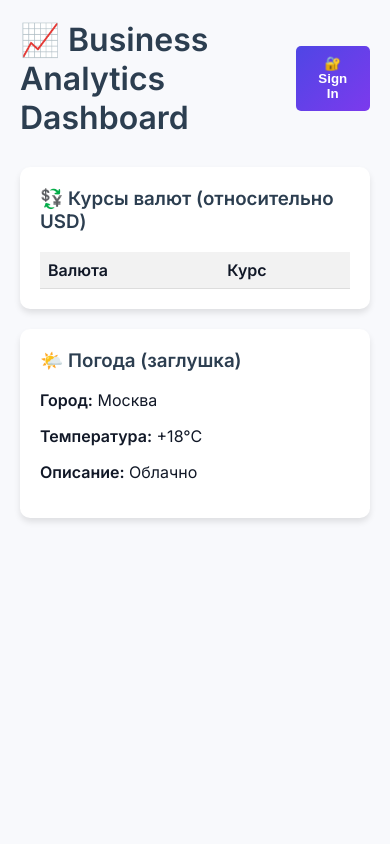
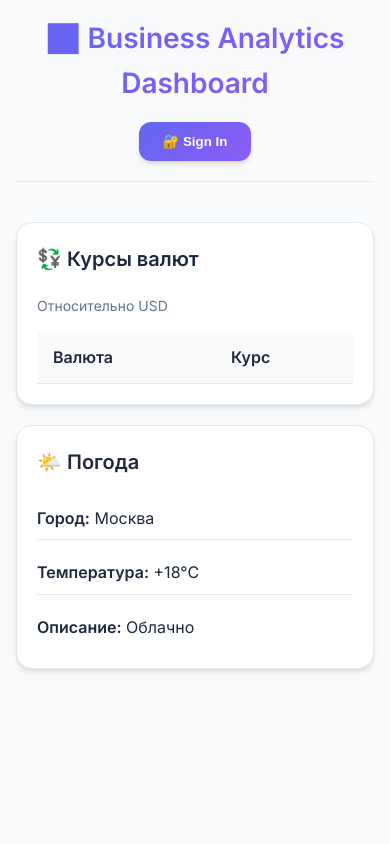
Before and after one commit to peggy-lee-zorba/Peggy_Lee_Zorba_ai, a Flask app: page / in a window 390 px wide. Run offline with Flask 3, Linux system fonts and the light colour scheme; data that the repository does not hold is empty.

Commit message:
251023-010-deepseek

```diff
--- a/static/script.js
+++ b/static/script.js
@@ -57,6 +57,7 @@ async function askAI() {
     if (!btn || !resDiv) return;
 
     btn.disabled = true;
+    btn.classList.add('loading');
     btn.innerText = "⏳ Думаю...";
 
     resDiv.innerHTML = "<p>Обрабатываю запрос...</p>";
@@ -81,6 +82,7 @@ async function askAI() {
     } finally {
         if (btn) {
             btn.disabled = false;
+            btn.classList.remove('loading');
             btn.innerText = "Отправить запрос";
         }
     }
--- a/static/style.css
+++ b/static/style.css
@@ -1,122 +1,198 @@
-body {
-    font-family: "Inter", "Segoe UI", Tahoma, Geneva, Verdana, sans-serif;
-    background: #F8F9FC;
-    margin: 0;
-    padding: 20px;
-    color: #111827;
+:root {
+    --primary: #6366F1;
+    --primary-dark: #4F46E5;
+    --secondary: #8B5CF6;
+    --background: #F8FAFC;
+    --surface: #FFFFFF;
+    --text-primary: #1E293B;
+    --text-secondary: #64748B;
+    --border: #E2E8F0;
+    --shadow: 0 4px 6px -1px rgba(0, 0, 0, 0.1), 0 2px 4px -1px rgba(0, 0, 0, 0.06);
+    --shadow-lg: 0 10px 15px -3px rgba(0, 0, 0, 0.1), 0 4px 6px -2px rgba(0, 0, 0, 0.05);
 }
 
+* {
+    margin: 0;
+    padding: 0;
+    box-sizing: border-box;
+}
+
+body {
+    font-family: 'Inter', -apple-system, BlinkMacSystemFont, sans-serif;
+    background: var(--background);
+    color: var(--text-primary);
+    line-height: 1.6;
+    padding: 20px;
+    min-height: 100vh;
+}
+
+/* Header */
 .header {
     display: flex;
     justify-content: space-between;
     align-items: center;
-    margin-bottom: 30px;
+    margin-bottom: 40px;
+    padding-bottom: 20px;
+    border-bottom: 1px solid var(--border);
 }
 
 .header h1 {
-    margin: 0;
-    color: #2c3e50;
+    font-size: 2rem;
+    font-weight: 700;
+    background: linear-gradient(135deg, var(--primary), var(--secondary));
+    -webkit-background-clip: text;
+    -webkit-text-fill-color: transparent;
+    background-clip: text;
 }
 
+/* Buttons */
 .btn {
-    padding: 10px 20px;
-    background: linear-gradient(135deg, #4F46E5 0%, #7C3AED 100%);
+    padding: 12px 24px;
+    background: linear-gradient(135deg, var(--primary), var(--secondary));
     color: white;
     border: none;
-    border-radius: 5px;
+    border-radius: 12px;
+    font-weight: 600;
     cursor: pointer;
-    font-weight: bold;
+    transition: all 0.3s ease;
+    box-shadow: var(--shadow);
+    text-decoration: none;
+    display: inline-flex;
+    align-items: center;
+    gap: 8px;
 }
 
 .btn:hover {
-    background: #2980b9;
+    transform: translateY(-2px);
+    box-shadow: var(--shadow-lg);
+    background: linear-gradient(135deg, var(--primary-dark), var(--secondary));
 }
 
+/* Grid & Cards */
 .grid {
     display: grid;
-    grid-template-columns: repeat(auto-fit, minmax(300px, 1fr));
-    gap: 20px;
+    grid-template-columns: repeat(auto-fit, minmax(350px, 1fr));
+    gap: 24px;
     margin-bottom: 40px;
 }
 
 .card {
-    background: white;
-    padding: 20px;
-    border-radius: 10px;
-    box-shadow: 0 4px 6px rgba(0,0,0,0.1);
+    background: var(--surface);
+    padding: 28px;
+    border-radius: 16px;
+    box-shadow: var(--shadow);
+    transition: all 0.3s ease;
+    border: 1px solid var(--border);
+}
+
+.card:hover {
+    transform: translateY(-4px);
+    box-shadow: var(--shadow-lg);
 }
 
 .card h3 {
-    margin-top: 0;
-    color: #2c3e50;
+    font-size: 1.25rem;
+    font-weight: 600;
+    margin-bottom: 20px;
+    color: var(--text-primary);
+    display: flex;
+    align-items: center;
+    gap: 8px;
 }
 
+/* Tables */
 table {
     width: 100%;
     border-collapse: collapse;
-    margin-top: 10px;
+    margin-top: 12px;
 }
 
 th, td {
-    padding: 8px;
+    padding: 12px 16px;
     text-align: left;
-    border-bottom: 1px solid #ddd;
+    border-bottom: 1px solid var(--border);
 }
 
 th {
-    background-color: #f2f2f2;
+    background-color: var(--background);
+    font-weight: 600;
+    color: var(--text-primary);
 }
 
+tr:last-child td {
+    border-bottom: none;
+}
+
+/* AI Section */
 .ai-section {
-    background: white;
-    padding: 25px;
-    border-radius: 10px;
-    box-shadow: 0 4px 12px rgba(0,0,0,0.1);
-    margin-top: 30px;
+    background: var(--surface);
+    padding: 32px;
+    border-radius: 16px;
+    box-shadow: var(--shadow);
+    margin-top: 40px;
+    border: 1px solid var(--border);
 }
 
 .ai-section h2 {
-    margin-top: 0;
-    color: #8e44ad;
+    margin-bottom: 20px;
+    font-size: 1.5rem;
+    color: var(--text-primary);
+    display: flex;
+    align-items: center;
+    gap: 8px;
 }
 
+/* Form Elements */
 textarea {
     width: 100%;
-    height: 80px;
-    padding: 10px;
-    margin: 10px 0;
-    border: 1px solid #ddd;
-    border-radius: 5px;
+    height: 120px;
+    padding: 16px;
+    margin: 16px 0;
+    border: 2px solid var(--border);
+    border-radius: 12px;
     resize: vertical;
+    font-family: inherit;
+    font-size: 14px;
+    transition: all 0.3s ease;
 }
 
-button {
-    padding: 10px 20px;
-    background: #8e44ad;
-    color: white;
-    border: none;
-    border-radius: 5px;
-    cursor: pointer;
+textarea:focus {
+    outline: none;
+    border-color: var(--primary);
+    box-shadow: 0 0 0 3px rgba(99, 102, 241, 0.1);
 }
 
-button:hover {
-    background: #732d91;
+input {
+    width: 100%;
+    padding: 14px 16px;
+    margin: 12px 0;
+    border: 2px solid var(--border);
+    border-radius: 12px;
+    font-size: 14px;
+    transition: all 0.3s ease;
 }
 
+input:focus {
+    outline: none;
+    border-color: var(--primary);
+    box-shadow: 0 0 0 3px rgba(99, 102, 241, 0.1);
+}
+
+/* AI Response */
 .ai-response {
-    margin-top: 20px;
-    padding: 15px;
-    background: #f9f9f9;
-    border-left: 4px solid #8e44ad;
-    border-radius: 5px;
-    white-space: pre-wrap;       /* Сохраняем переносы строк */
-    word-wrap: break-word;       /* Переносим длинные слова */
+    margin-top: 24px;
+    padding: 20px;
+    background: var(--background);
+    border-radius: 12px;
+    border-left: 4px solid var(--primary);
+    white-space: pre-wrap;
+    word-wrap: break-word;
     line-height: 1.6;
 }
 
-.error {
-    color: #e74c3c;
-    margin-top: 10px;
+.ai-content {
+    font-size: 14px;
+    color: var(--text-primary);
 }
 
 /* Modal */
@@ -128,29 +204,101 @@ button:hover {
     top: 0;
     width: 100%;
     height: 100%;
-    background-color: rgba(0,0,0,0.5);
+    background-color: rgba(0, 0, 0, 0.5);
+    backdrop-filter: blur(4px);
 }
 
 .modal-content {
-    background-color: #fefefe;
+    background-color: var(--surface);
     margin: 15% auto;
-    padding: 30px;
-    border: 1px solid #888;
-    width: 350px;
-    border-radius: 10px;
-    text-align: center;
+    padding: 32px;
+    border-radius: 20px;
+    width: 90%;
+    max-width: 400px;
+    box-shadow: var(--shadow-lg);
+    position: relative;
 }
 
 .close {
-    color: #aaa;
-    float: right;
-    font-size: 28px;
+    color: var(--text-secondary);
+    position: absolute;
+    top: 20px;
+    right: 24px;
+    font-size: 24px;
     font-weight: bold;
     cursor: pointer;
+    transition: color 0.3s ease;
 }
 
 .close:hover {
-    color: #000;
+    color: var(--text-primary);
 }
 
-:root { --success: #10B981; }
+/* Error States */
+.error {
+    color: #EF4444;
+    margin-top: 12px;
+    padding: 12px;
+    background: #FEF2F2;
+    border-radius: 8px;
+    border: 1px solid #FECACA;
+    font-size: 14px;
+}
+
+/* Responsive */
+@media (max-width: 768px) {
+    body {
+        padding: 16px;
+    }
+
+    .header {
+        flex-direction: column;
+        gap: 16px;
+        text-align: center;
+    }
+
+    .header h1 {
+        font-size: 1.75rem;
+    }
+
+    .grid {
+        grid-template-columns: 1fr;
+        gap: 20px;
+    }
+
+    .card, .ai-section {
+        padding: 20px;
+    }
+}
+
+.card-subtitle {
+    color: var(--text-secondary);
+    font-size: 14px;
+    margin-bottom: 16px;
+}
+
+.weather-info {
+    display: flex;
+    flex-direction: column;
+    gap: 12px;
+}
+
+.weather-item {
+    padding: 8px 0;
+    border-bottom: 1px solid var(--border);
+}
+
+.weather-item:last-child {
+    border-bottom: none;
+}
+
+/* Loading Animation */
+@keyframes pulse {
+    0% { opacity: 1; }
+    50% { opacity: 0.5; }
+    100% { opacity: 1; }
+}
+
+.loading {
+    animation: pulse 2s infinite;
+}
--- a/templates/index.html
+++ b/templates/index.html
@@ -15,20 +15,33 @@
 
 <div class="grid">
     <div class="card">
-            <h3>💱 Курсы валют (относительно USD)</h3>
+        <h3>💱 Курсы валют</h3>
+        <p class="card-subtitle">Относительно USD</p>
         <table>
+            <thead>
                 <tr><th>Валюта</th><th>Курс</th></tr>
+            </thead>
+            <tbody>
                 {% for curr, rate in rates.items() %}
                 <tr><td>{{ curr }}</td><td>{{ "%.4f"|format(rate) }}</td></tr>
                 {% endfor %}
+            </tbody>
         </table>
     </div>
 
     <div class="card">
-            <h3>🌤️ Погода (заглушка)</h3>
-            <p><strong>Город:</strong> Москва</p>
-            <p><strong>Температура:</strong> +18°C</p>
-            <p><strong>Описание:</strong> Облачно</p>
+        <h3>🌤️ Погода</h3>
+        <div class="weather-info">
+            <div class="weather-item">
+                <strong>Город:</strong> Москва
+            </div>
+            <div class="weather-item">
+                <strong>Температура:</strong> +18°C
+            </div>
+            <div class="weather-item">
+                <strong>Описание:</strong> Облачно
+            </div>
+        </div>
     </div>
 </div>
 
@@ -36,7 +49,7 @@
     <div id="aiSection" class="ai-section" style="display: none;">
         <h2>🤖 Задайте вопрос Qwen (через OpenRouter)</h2>
         <textarea id="userInput" placeholder="Например: Как повлияет рост доллара на рынок?"></textarea>
-        <button onclick="askAI()">Отправить запрос</button>
+        <button onclick="askAI()" class="btn">📤 Отправить запрос</button>
         <div id="aiResponse" class="ai-response"></div>
     </div>
 
@@ -44,11 +57,11 @@
     <div id="loginModal" class="modal">
     <div class="modal-content">
         <span class="close">&times;</span>
-            <h3>🔐 Вход для аналитиков</h3>
-            <p>Регистрация отключена. Только для авторизованных пользователей.</p>
+        <h3 style="margin-bottom: 8px;">🔐 Вход для аналитиков</h3>
+        <p style="color: var(--text-secondary); margin-bottom: 24px;">Доступ только для авторизованных пользователей</p>
         <input type="text" id="username" placeholder="Логин" required>
         <input type="password" id="password" placeholder="Пароль" required>
-            <button onclick="submitLogin()">Войти</button>
+        <button onclick="submitLogin()" class="btn" style="width: 100%; justify-content: center;">Войти</button>
         <div id="loginError" class="error"></div>
     </div>
 </div>
```
Lines whose indentation alone changed are shown as unchanged.
